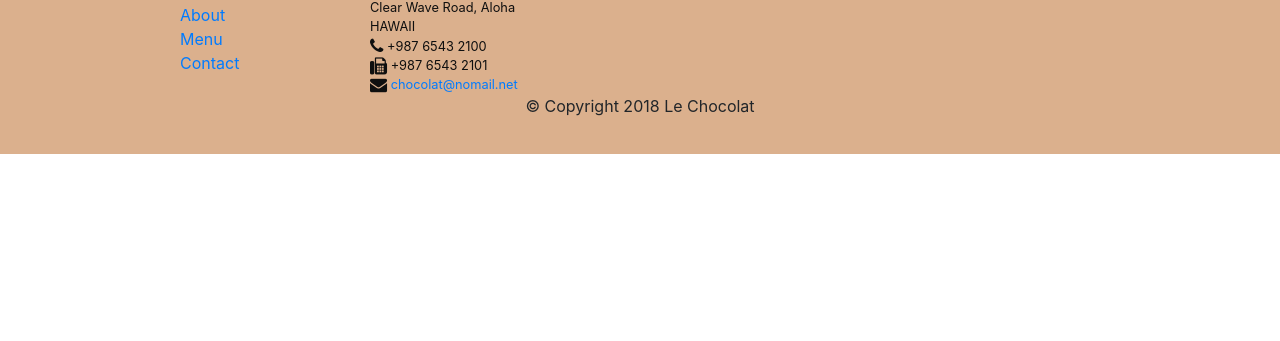
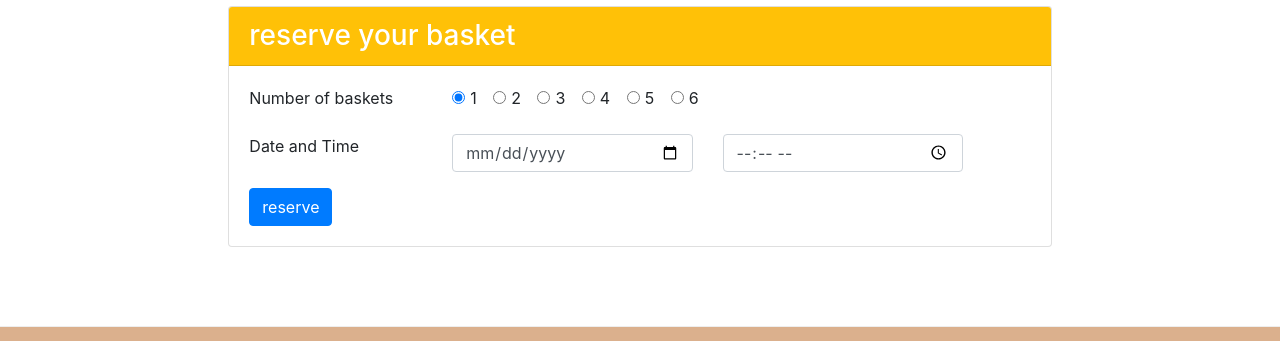
Before and after one commit to saifeddinbouhali/leChocolat, a website: page index.html in a window 1280 px wide. Shown: the part 1586-1927 px from the top of the page. Before the commit the page ends 1740 px from the top, so only its background shows below. Drawn offline with nearby package versions, Linux system fonts and the light colour scheme.

Commit message:
Bootstrap Assignment 9 Task 1

```diff
--- a/index.html
+++ b/index.html
@@ -32,7 +32,8 @@
                         </a></li>
                     <li class="nav-item"><a class="nav-link" href="#"> <span class="fa fa-list fa-lg"> Menu </span></a>
                     </li>
-                    <li class="nav-item"><a class="nav-link" href="contactus.html"><span class="fa fa-address-card fa-lg">
+                    <li class="nav-item"><a class="nav-link" href="contactus.html"><span
+                                class="fa fa-address-card fa-lg">
 
                                 Contact </span></a></li>
                 </ul>
@@ -119,6 +120,62 @@
             </div>
         </div>
     </div>
+    <div class="row row-content align-items-center justify-content-center">
+        <div class="col-12 col-sm-8">
+            <div class="card">
+                <h3 class="card-header bg-warning text-white">reserve your basket </h3>
+
+                <div class="card-body">
+                    <form>
+                        <div class="form-group row">
+                            <label class="col-12 col-sm-3">Number of baskets</label>
+                            <div class="col col-sm">
+                                <div class="form-check form-check-inline">
+                                    <input type="radio" name="Num" class="form-check-input" id="nof1" value="option1" checked>
+                                    <label class="form-check-label" for="nof1">1</label>
+                                </div>
+                                <div class="form-check form-check-inline">
+                                    <input type="radio" name="Num" class="form-check-input" id="nof2" value="option1">
+                                    <label class="form-check-label" for="nof2">2</label></div>
+                                <div class="form-check form-check-inline">
+                                    <input type="radio" name="Num" class="form-check-input" id="nof3" value="option1">
+                                    <label class="form-check-label" for="nof3">3</label></div>
+                                <div class="form-check form-check-inline">
+                                    <input type="radio" name="Num" class="form-check-input" id="nof4" value="option1">
+                                    <label class="form-check-label" for="nof4">4</label>
+                                </div>
+                                <div class="form-check form-check-inline">
+                                    <input type="radio" name="Num" class="form-check-input" id="nof5" value="option1">
+                                    <label class="form-check-label" for="nof5">5</label></div>
+                                <div class="form-check form-check-inline">
+                                    <input type="radio" name="Num" class="form-check-input" id="nof6" value="option1">
+                                    <label class="form-check-label" for="nof6">6</label></div>
+                            </div>
+
+                        </div>
+
+                        <div class="form-group row">
+                            <label class="col-12 col-sm-3">Date and Time</label>
+                            <div class="input-group col-12 col-sm-4">
+                                <!-- <div class="input-group-prenpend">
+                                    <span class="input-group-text" id="date"><i class="fa fa-calendar"
+                                        aria-hidden="true"></i></span>
+                                </div> -->
+                                <input type="date" class="form-control"  >
+                        </div>
+                        <div class="input-group col-12 col-sm-4">
+                            <!-- <div class="input-group-prenpend">
+                                <span class="input-group-text fa fa-clock-o" id="time" aria-hidden="true"></span>
+                            </div> -->
+                            <input type="time" class="form-control" >
+                        </div>
+                        </div>
+                        <button type="submit" class="btn btn-primary">reserve</button>
+                    </form>
+                </div>
+            </div>
+        </div>
+    </div>
 
     <footer class="footer">
         <div class="container">
```
